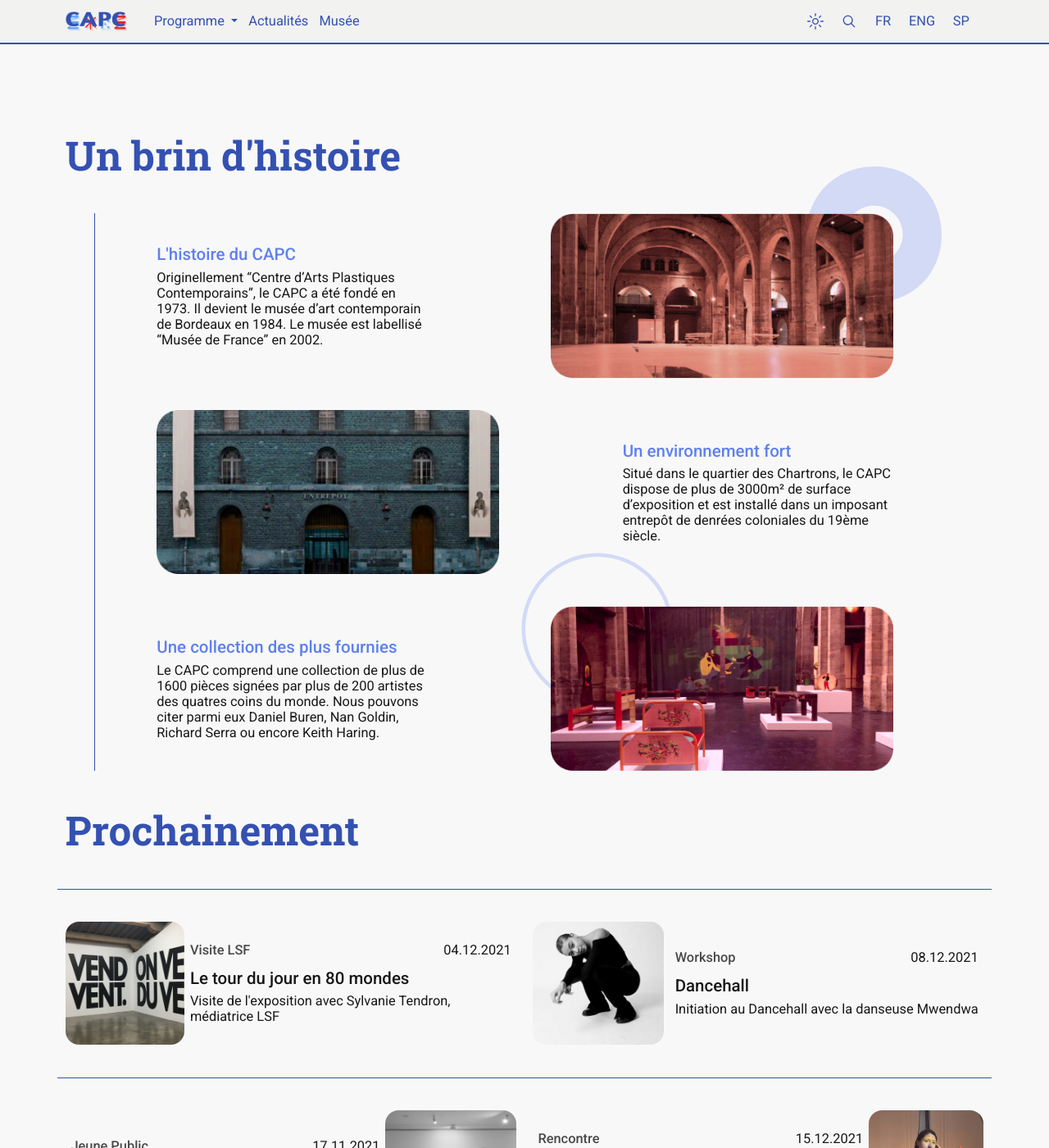
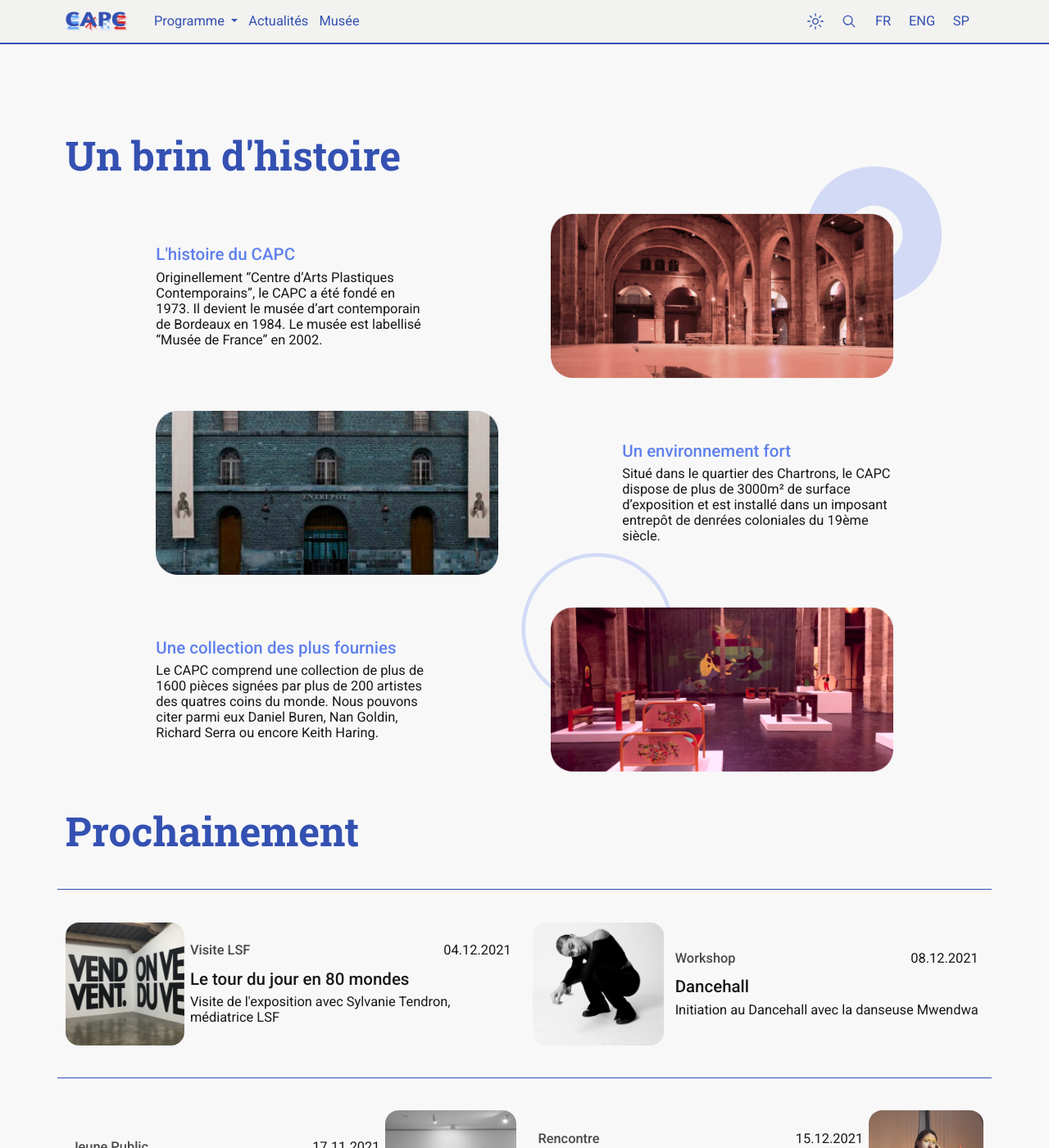
Before and after one commit to studio-beauvoir/jekyll-capc, a Jekyll site: the page built from _pages/index.html, in a window 1280 px wide and 1400 px high, scrolled down 1564 px. Shown: the whole window at 82% size. Built offline with Jekyll 4.4.1, drawn with Linux system fonts in a browser that asks for light colours.

Commit message:
border fuck

```diff
--- a/_includes/sections/home/brin-histoire.html
+++ b/_includes/sections/home/brin-histoire.html
@@ -2,7 +2,7 @@
     <div class="container">
         <h2 class="mt-5 text-s-1"> Un brin d'histoire</h2>
     </div>
-    <div class="container col-12 col-md-10 col-xl-10 border-start border-s-1 border-0 border-xl-2 ">
+    <div class="container col-12 col-md-10 col-xl-10 border-md-start border-s-1 border-md-3 ">
         <div class="row justify-content-around align-items-center my-5 ">
             <div  class="col-lg-4 col-12">
                 <h4 class="text-s-2">L'histoire du CAPC</h4>
--- a/_sass/bootstrap.scss
+++ b/_sass/bootstrap.scss
@@ -56,6 +56,13 @@
 $border-radius-lg: 1.25rem; // 20px
 $border-radius-xl: 1.875rem; // 30px
 
+$borders-custom-width: (
+    0:0,
+    1:1px,
+    2:2px,
+    3:3px
+);
+
 $utilities: () !default;
 $utilities: map-merge(
     $utilities,
@@ -88,6 +95,13 @@
                 "p": var(--p),
                 "label": var(--label)
             )
+        ),
+
+        "border": (
+            property: border-width,
+            responsive: true,
+            class: border,
+            values: $borders-custom-width
         )
     )
 );
```
